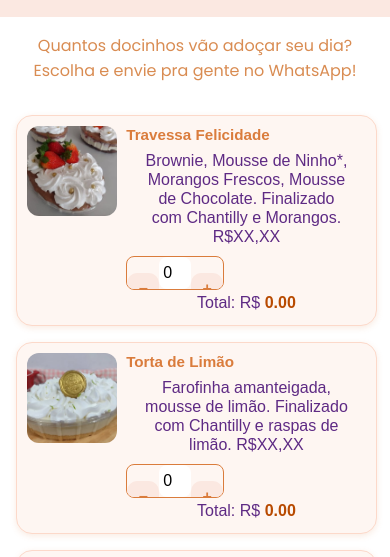
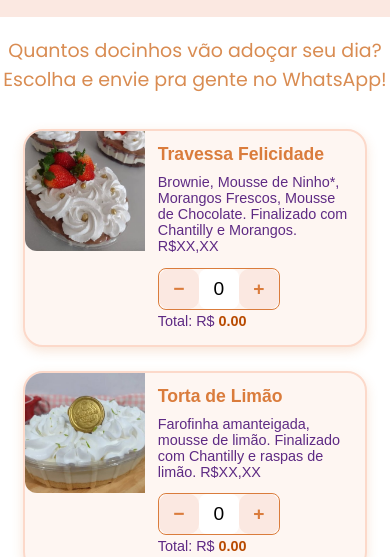
Before and after one commit to sosukemartin/teste1, a plain HTML site: page index.html in a window 390 px wide. Shown: the part 269-826 px from the top of the page. Drawn offline with Linux system fonts and the light colour scheme.

Commit message:
Add files via upload

```diff
--- a/style.css
+++ b/style.css
@@ -1,3 +1,4 @@
+
 body {
     font-family: 'Arial Rounded MT Bold', sans-serif;
     background: #fff;
@@ -30,8 +31,6 @@ h1 {
     padding: 2rem;
 }
 
-
-
 .item img {
     width: 100%;
     border-radius: 10px;
@@ -55,9 +54,6 @@ button {
     border-radius: 10px;
     cursor: pointer;
 }
-
-
-
 
 .item h2 {
     color: #da7c3c;
@@ -84,9 +80,9 @@ button {
     color: #b84a00;
 }
 
-
 .item {
     display: flex;
+    flex-direction: row;
     background: #fef6f2;
     border-radius: 20px;
     box-shadow: 0 4px 12px rgba(218, 124, 60, 0.2);
@@ -148,112 +144,117 @@ button {
         flex-direction: column;
         align-items: center;
         padding: 1rem;
-    gap: 1rem;
+        gap: 1.5rem;
     }
 
     .item {
-    display: flex;
-    flex-direction: row;
+        flex-direction: row !important;
         align-items: flex-start;
-    background: #fef6f2;
-    border-radius: 16px;
-    box-shadow: 0 2px 6px rgba(218, 124, 60, 0.15);
-    border: 1.5px solid #fcd9ca;
         max-width: 95%;
         width: 95%;
-    overflow: hidden;
-    padding: 0.6rem;
     }
 
     .item img {
-    width: 90px;
-    height: 90px;
+        width: 120px;
+        height: 120px;
         object-fit: cover;
-    border-radius: 12px;
-    flex-shrink: 0;
-    margin-right: 0.6rem;
+        border-radius: 12px 0 0 12px;
     }
 
     .item-content {
-    padding: 0;
+        padding: 0.8rem;
         display: flex;
         flex-direction: column;
         justify-content: space-between;
         flex: 1;
     }
 
+    .logo {
+        width: 250px;
+    }
+
+    h1 {
+        font-size: 1.8rem;
+    }
+
     .item-content h2 {
-    font-size: 0.95rem;
-    color: #da7c3c;
-    margin: 0 0 0.3rem;
+        font-size: 1.1rem;
+        margin: 0 0 0.4rem;
     }
 
     .item-content p {
-    font-size: 0.8rem;
+        font-size: 0.9rem;
         margin: 0.2rem 0;
-    color: #5e2a84;
-    line-height: 1.2rem;
     }
 
-  .quantidade-wrapper {
-    display: flex;
-    align-items: center;
-    margin-top: 6px;
-    border: 1px solid #da7c3c;
-    border-radius: 8px;
-    overflow: hidden;
-    height: 32px;
-    width: fit-content;
-  }
-
-  .quantidade-wrapper button {
-    width: 32px !important;
-    height: 32px;
-    font-size: 1rem;
-    padding: 0 !important;
-    background-color: #fbe8e1;
-    color: #da7c3c;
-    border: none;
-    font-weight: bold;
-    display: flex;
-    align-items: center;
-    justify-content: center;
-  }
-
-  .quantidade-wrapper input {
-    width: 32px !important;
-    height: 32px;
-    font-size: 1rem;
-    text-align: center;
-    border: none;
-    outline: none;
-    background-color: white;
-    pointer-events: none;
-    padding: 0;
-    margin: 0;
-    line-height: 32px;
-    box-sizing: border-box;
+    .item-content input {
+        width: 50px;
+        font-size: 0.9rem;
+        padding: 4px;
     }
 
     button {
         width: 90%;
         font-size: 1rem;
         padding: 0.8rem;
-    margin: 2rem auto 0;
-    display: block;
+        margin-bottom: 2rem;
+    }
+}
+
+.quantidade-wrapper {
+    display: flex;
+    align-items: center;
+    margin-top: 10px;
+    border: 1px solid #da7c3c;
+    border-radius: 8px;
+    overflow: hidden;
+    height: 40px;
+    width: fit-content;
+}
+
+.quantidade-wrapper button {
     background-color: #fbe8e1;
     color: #da7c3c;
     border: none;
-    border-radius: 10px;
+    width: 40px !important;
+    height: 100%;
+    font-size: 1.2rem;
+    font-weight: bold;
+    cursor: pointer;
+    transition: background 0.3s;
+    display: flex;
+    align-items: center;
+    justify-content: center;
+    padding: 0 !important;
+    box-sizing: border-box;
 }
 
-  .logo {
-    width: 220px;
+.quantidade-wrapper button:hover {
+    background-color: #fcd9ca;
 }
 
-  p {
-    font-size: 1rem !important;
+.quantidade-wrapper input {
+    width: 40px !important;
+    height: 40px;
+    font-size: 1.2rem;
     text-align: center;
-    padding: 0 1rem;
+    border: none;
+    outline: none;
+    padding: 0;
+    margin: 0;
+    line-height: 40px;
+    vertical-align: middle;
+    box-sizing: border-box;
+    background-color: white;
 }
+
+/* Remove as setinhas do input number */
+.quantidade-wrapper input::-webkit-outer-spin-button,
+.quantidade-wrapper input::-webkit-inner-spin-button {
+    -webkit-appearance: none;
+    margin: 0;
 }
+
+.quantidade-wrapper input[type=number] {
+    -moz-appearance: textfield;
+}
```
Lines whose indentation alone changed are shown as unchanged.
